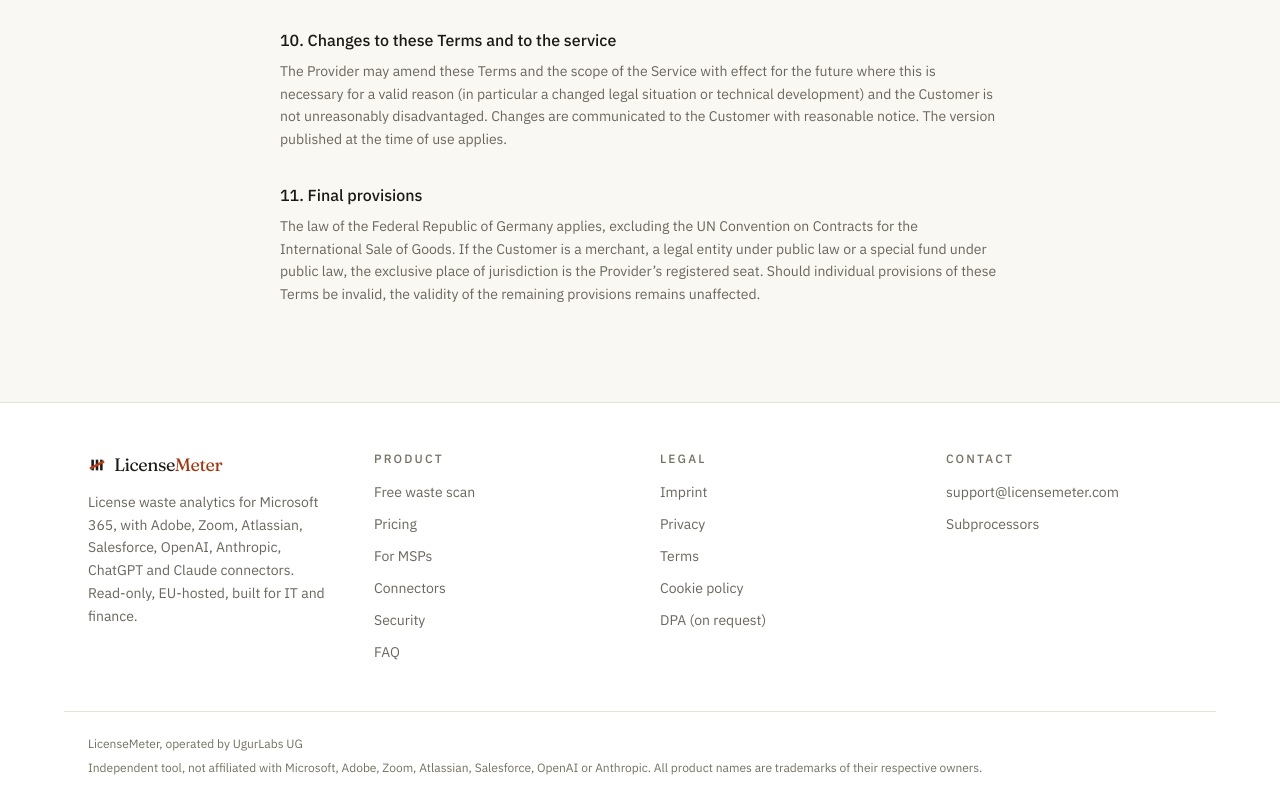
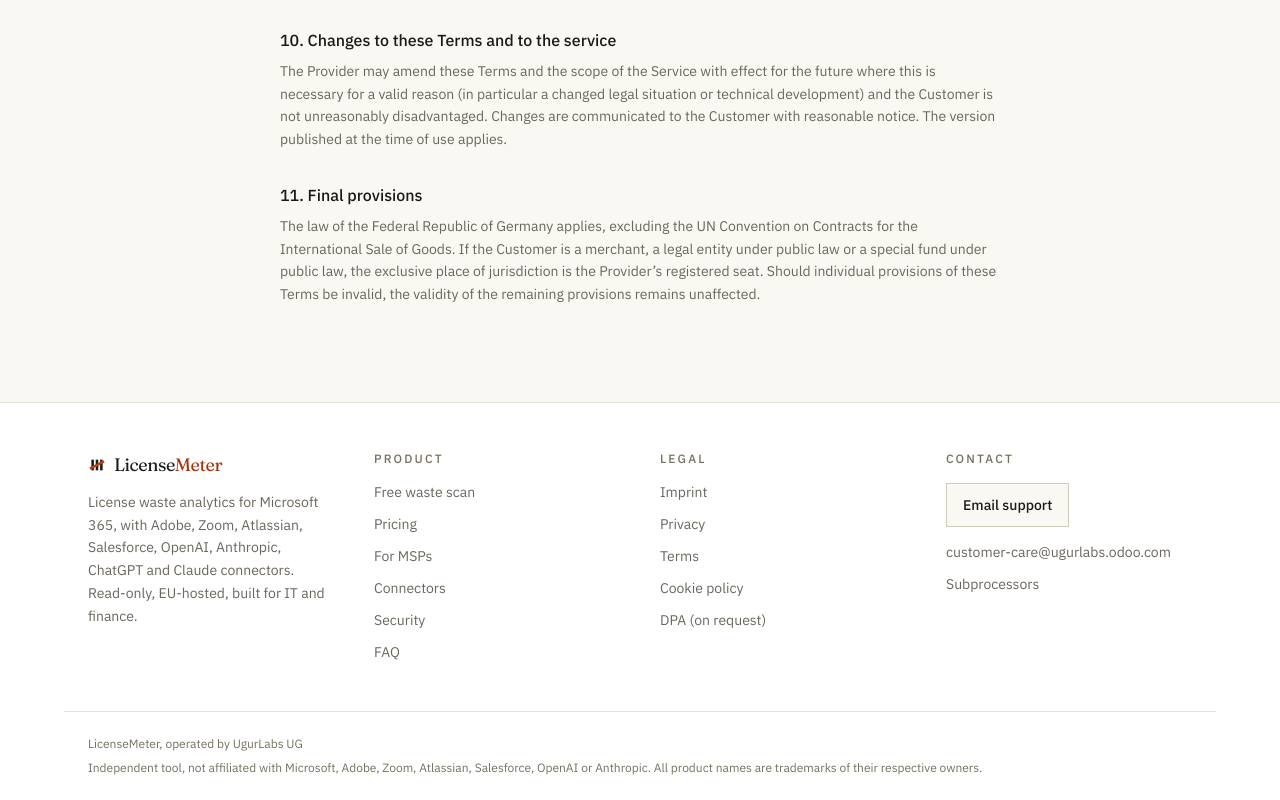
Before and after one commit to owime/licensemeter-website, a Next.js app: page /terms in a window 1280 px wide. Shown: the part 1614-2414 px from the top of the page. Built offline with nearby package versions, Linux system fonts and the light colour scheme; no server answers.

Commit message:
Add support contact (#8)

```diff
--- a/src/app/(marketing)/cookies/page.tsx
+++ b/src/app/(marketing)/cookies/page.tsx
@@ -1,4 +1,6 @@
 import type { Metadata } from "next";
+
+import { SUPPORT_EMAIL } from "~/lib/support";
 
 export const metadata: Metadata = {
   title: "Cookie Policy",
@@ -135,7 +137,7 @@ export default function CookiesPage() {
         <p>
           We update this Cookie Policy when the cookies we use change. The
           version published on this page applies. Questions: please email
-          support@licensemeter.com.
+          {SUPPORT_EMAIL}.
         </p>
       </Section>
     </main>
--- a/src/app/(marketing)/faq/page.tsx
+++ b/src/app/(marketing)/faq/page.tsx
@@ -3,6 +3,7 @@ import Link from "next/link";
 
 import { siteUrl } from "~/env";
 import { CONNECTOR_SCOPES } from "~/lib/scopes";
+import { SUPPORT_MAILTO } from "~/lib/support";
 
 export const metadata: Metadata = {
   title: "FAQ",
@@ -99,7 +100,7 @@ export default function FaqPage() {
       <p className="mt-8 text-sm text-ink-soft">
         Anything missing?{" "}
         <a
-          href="mailto:support@licensemeter.com"
+          href={SUPPORT_MAILTO}
           className="font-medium text-ink underline underline-offset-4 hover:text-rust-text"
         >
           Ask directly
--- a/src/app/(marketing)/impressum/page.tsx
+++ b/src/app/(marketing)/impressum/page.tsx
@@ -1,4 +1,6 @@
 import type { Metadata } from "next";
+
+import { SUPPORT_EMAIL } from "~/lib/support";
 
 export const metadata: Metadata = {
   title: "Impressum",
@@ -38,7 +40,7 @@ export default function ImpressumPage() {
         <section>
           <h2 className="text-ink font-medium">Kontakt</h2>
           <p className="mt-2">
-            E-Mail: support@licensemeter.com
+            E-Mail: {SUPPORT_EMAIL}
             <br />
             [Telefonnummer, optional]
           </p>
--- a/src/app/(marketing)/layout.tsx
+++ b/src/app/(marketing)/layout.tsx
@@ -3,8 +3,7 @@ import Link from "next/link";
 import { BrandMark } from "~/components/BrandMark";
 import { HeaderAuthCta } from "~/components/HeaderAuthCta";
 import { MarketingMobileNav } from "~/components/MarketingMobileNav";
-
-const SUPPORT_EMAIL = "support@licensemeter.com";
+import { SUPPORT_EMAIL, SUPPORT_MAILTO } from "~/lib/support";
 
 const NAV = [
   { href: "/pricing", label: "Pricing" },
@@ -38,7 +37,7 @@ const FOOTER_COLUMNS = [
   {
     title: "Contact",
     links: [
-      { href: `mailto:${SUPPORT_EMAIL}`, label: SUPPORT_EMAIL },
+      { href: SUPPORT_MAILTO, label: SUPPORT_EMAIL },
       { href: "/security#subprocessors", label: "Subprocessors" },
     ],
   },
@@ -113,6 +112,14 @@ export default function MarketingLayout({
               <h3 className="text-ink-faint text-xs font-medium tracking-[0.18em] uppercase">
                 {col.title}
               </h3>
+              {col.title === "Contact" && (
+                <a
+                  href={SUPPORT_MAILTO}
+                  className="border-line-strong text-ink hover:border-ink focus-visible:ring-rust-text mt-4 inline-flex min-h-11 touch-manipulation items-center justify-center border bg-paper px-4 py-2.5 text-sm font-medium transition focus-visible:ring-2 focus-visible:ring-offset-2 focus-visible:ring-offset-card"
+                >
+                  Email support
+                </a>
+              )}
               <ul className="mt-3 flex flex-col gap-2">
                 {col.links.map((link) => (
                   <li key={link.label}>
--- a/src/app/(marketing)/msp/page.tsx
+++ b/src/app/(marketing)/msp/page.tsx
@@ -4,6 +4,7 @@ import Link from "next/link";
 import { isDemoMode, siteUrl } from "~/env";
 import { buttonClass } from "~/components/ui";
 import { DEMO_FIGURES, demoEuros } from "~/lib/demoFigures";
+import { SUPPORT_MAILTO } from "~/lib/support";
 
 export const metadata: Metadata = {
   title: "For MSPs",
@@ -82,7 +83,7 @@ const Ctas = ({ demoEnabled }: { demoEnabled: boolean }) => (
       </form>
     )}
     <a
-      href="mailto:support@licensemeter.com"
+      href={SUPPORT_MAILTO}
       className={buttonClass(
         demoEnabled ? "secondary" : "primary",
         "w-full sm:w-auto",
--- a/src/app/(marketing)/pricing/page.tsx
+++ b/src/app/(marketing)/pricing/page.tsx
@@ -10,6 +10,7 @@ import {
 } from "~/lib/demoFigures";
 import { ALL_RULES } from "~/lib/rules";
 import { SITE_DEFINITION } from "~/lib/site";
+import { SUPPORT_MAILTO } from "~/lib/support";
 
 export const metadata: Metadata = {
   title: "Pricing",
@@ -152,7 +153,7 @@ export default function PricingPage() {
       <p className="mt-4 text-sm text-ink-soft">
         More than 2.500 seats or managing multiple tenants as an MSP?{" "}
         <a
-          href="mailto:support@licensemeter.com"
+          href={SUPPORT_MAILTO}
           className="font-medium text-ink underline underline-offset-4 hover:text-rust-text"
         >
           Talk to us.
--- a/src/app/(marketing)/privacy/page.tsx
+++ b/src/app/(marketing)/privacy/page.tsx
@@ -1,4 +1,6 @@
 import type { Metadata } from "next";
+
+import { SUPPORT_EMAIL } from "~/lib/support";
 
 export const metadata: Metadata = {
   title: "Privacy Policy",
@@ -39,7 +41,7 @@ export default function PrivacyPolicyPage() {
           <br />
           Managing Director: Ugur Koc
           <br />
-          Email: support@licensemeter.com
+          Email: {SUPPORT_EMAIL}
         </p>
       </Section>
 
@@ -155,7 +157,7 @@ export default function PrivacyPolicyPage() {
       </Section>
 
       <Section title="8. Contact">
-        <p>Privacy questions: support@licensemeter.com</p>
+        <p>Privacy questions: {SUPPORT_EMAIL}</p>
       </Section>
     </main>
   );
--- a/src/app/(marketing)/security/page.tsx
+++ b/src/app/(marketing)/security/page.tsx
@@ -3,6 +3,7 @@ import Link from "next/link";
 
 import { env, siteUrl } from "~/env";
 import { CONNECTOR_SCOPES } from "~/lib/scopes";
+import { SUPPORT_EMAIL, SUPPORT_MAILTO } from "~/lib/support";
 
 export const metadata: Metadata = {
   title: "Security",
@@ -287,10 +288,10 @@ export default function SecurityPage() {
         <p>
           Security review, pentest coordination or vendor questionnaires:{" "}
           <a
-            href="mailto:support@licensemeter.com"
+            href={SUPPORT_MAILTO}
             className="text-ink hover:text-rust-text font-medium underline underline-offset-4"
           >
-            support@licensemeter.com
+            {SUPPORT_EMAIL}
           </a>
           . See also the{" "}
           <Link
--- a/src/app/(marketing)/terms/page.tsx
+++ b/src/app/(marketing)/terms/page.tsx
@@ -1,4 +1,6 @@
 import type { Metadata } from "next";
+
+import { SUPPORT_EMAIL } from "~/lib/support";
 
 export const metadata: Metadata = {
   title: "Terms and Conditions",
@@ -122,7 +124,7 @@ export default function TermsPage() {
           level). Maintenance, ongoing development and disruptions outside the
           Provider&rsquo;s control (in particular at third parties such as
           Microsoft or the connected source systems) may temporarily limit use.
-          Support is provided by email at support@licensemeter.com.
+          Support is provided by email at {SUPPORT_EMAIL}.
         </p>
       </Section>
 
--- a/src/app/layout.tsx
+++ b/src/app/layout.tsx
@@ -6,6 +6,7 @@ import { Analytics } from "@vercel/analytics/react";
 
 import { siteUrl } from "~/env";
 import { SITE_DEFINITION } from "~/lib/site";
+import { SUPPORT_EMAIL } from "~/lib/support";
 
 const plexSans = IBM_Plex_Sans({
   subsets: ["latin"],
@@ -57,7 +58,7 @@ const SITE_LD = {
       contactPoint: {
         "@type": "ContactPoint",
         contactType: "customer support",
-        email: "support@licensemeter.com",
+        email: SUPPORT_EMAIL,
         availableLanguage: ["English", "German"],
       },
       knowsAbout: [
--- /dev/null
+++ b/src/lib/support.ts
@@ -0,0 +1,2 @@
+export const SUPPORT_EMAIL = "customer-care@ugurlabs.odoo.com";
+export const SUPPORT_MAILTO = `mailto:${SUPPORT_EMAIL}`;
--- a/src/server/welcome.ts
+++ b/src/server/welcome.ts
@@ -1,6 +1,7 @@
 import { eq } from "drizzle-orm";
 
 import { env, siteUrl } from "~/env";
+import { SUPPORT_EMAIL } from "~/lib/support";
 import { db } from "~/server/db";
 import { emailSignups, memberships } from "~/server/db/schema";
 import { emailEnabled, sendEmail } from "~/server/email";
@@ -46,7 +47,7 @@ export const maybeSendWelcome = async (email: string): Promise<void> => {
       to: [email],
       // Founder-voiced send; replies land in the monitored support inbox.
       from: "Ugur from LicenseMeter <hello@licensemeter.com>",
-      replyTo: "support@licensemeter.com",
+      replyTo: SUPPORT_EMAIL,
       headers: {
         "List-Unsubscribe": `<${unsub}>`,
         "List-Unsubscribe-Post": "List-Unsubscribe=One-Click",
```
